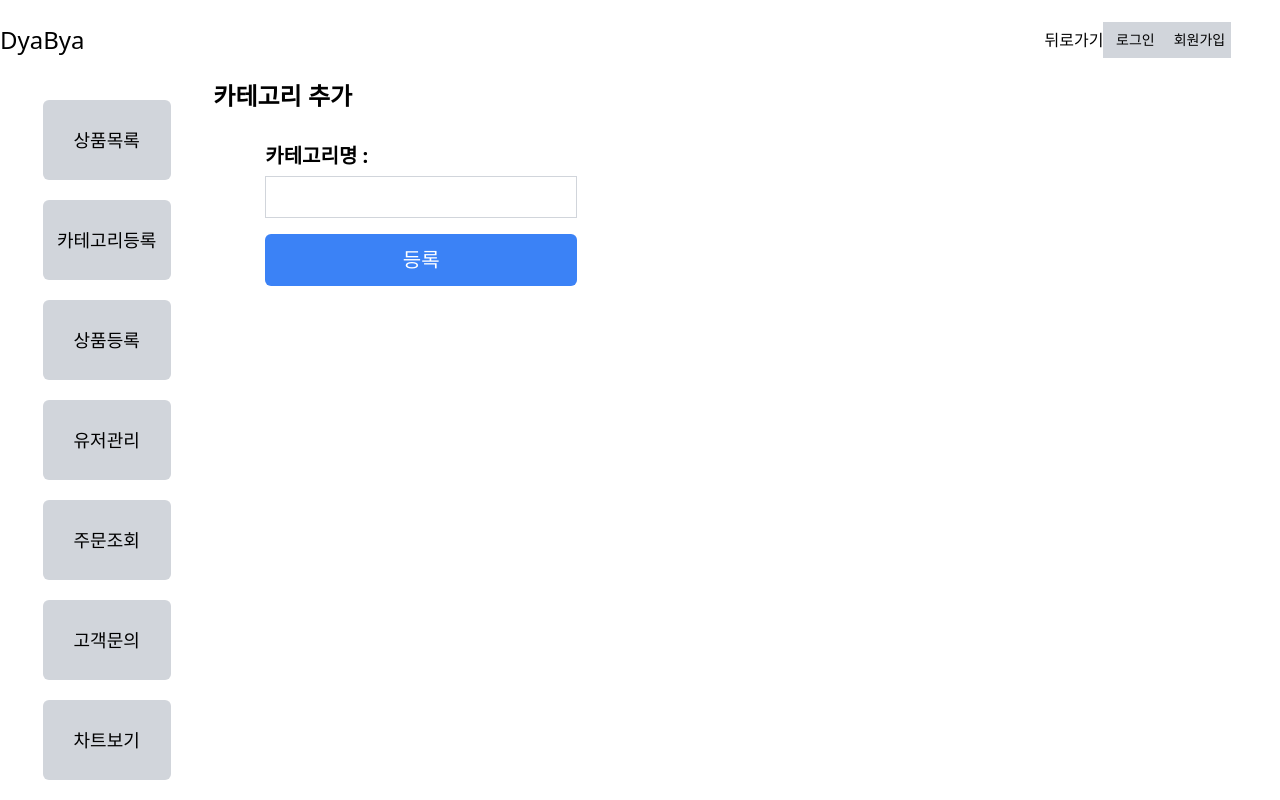
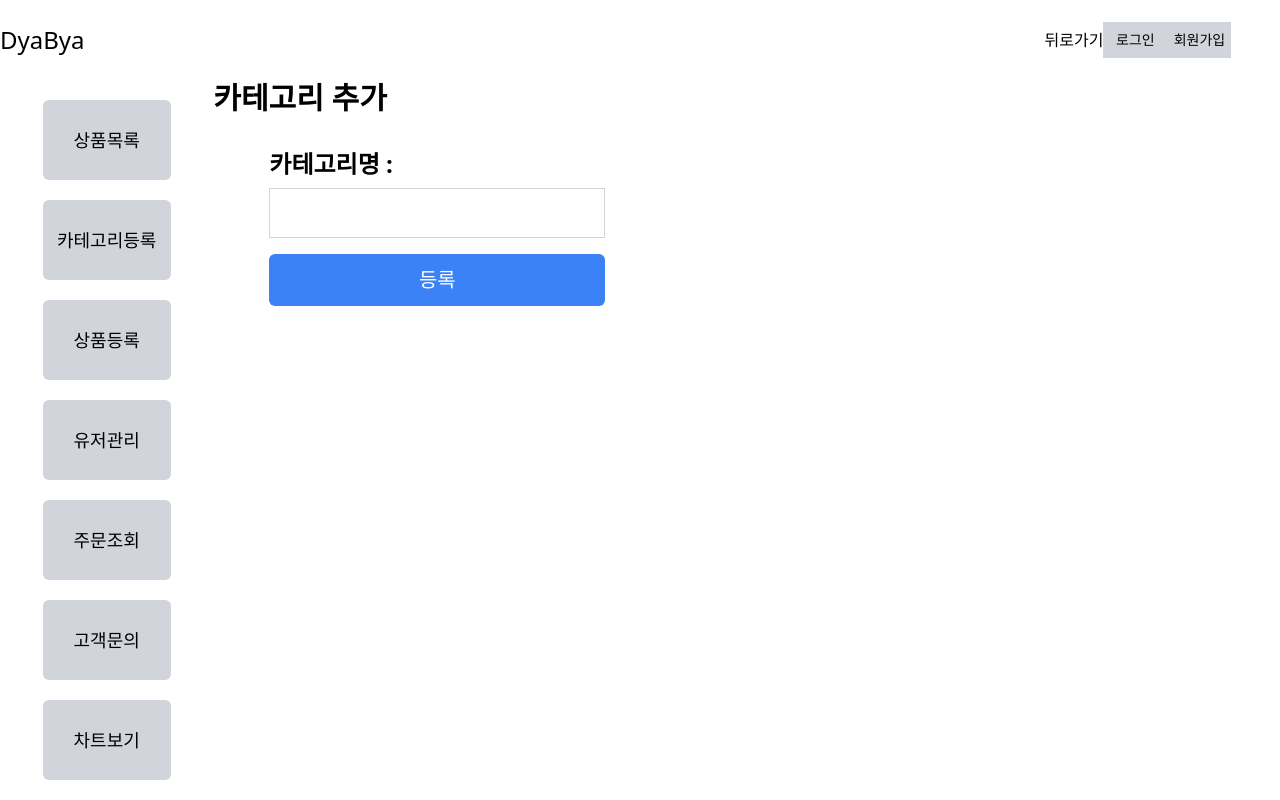
Before and after one commit to kimwoojin123/KDT-IaaS-1team-ERP, a Next.js app in the folder admin/: page /cateApply in a window 1280 px wide. Built offline with nearby package versions, Linux system fonts and the light colour scheme.

Commit message:
change height standard

```diff
--- a/admin/app/cateApply/page.tsx
+++ b/admin/app/cateApply/page.tsx
@@ -33,13 +33,13 @@ export default function CateApply(){
 
   return(
     <div>
-      <h1 className="text-2xl font-bold mb-6">카테고리 추가</h1>
+      <h1 className="text-3xl font-bold mb-6">카테고리 추가</h1>
         <form
-          className="flex flex-col max-w-md mx-auto my-8 md:my-3 w-screen md:w-3/4"
+          className="flex flex-col max-w-md mx-auto my-8 md:my-3 w-full md:w-3/4"
           onSubmit={handleSubmit}
         >
       <div className="mb-4">
-        <label className="text-xl font-bold" style={{ lineHeight: "2" }}>
+        <label className="text-2xl font-bold" style={{ lineHeight: "2" }}>
           카테고리명 :
           <input
             type="text"
--- a/admin/app/chart/page.tsx
+++ b/admin/app/chart/page.tsx
@@ -13,7 +13,7 @@ export default function Chart() {
   };
 
   return (
-    <div className="flex flex-col w-svw opacity-0 animate-fade-in">
+    <div className="flex flex-col w-screen opacity-0 animate-fade-in">
       <div className="flex justify-around">
         <button className="w-36 bg-gray-200 rounded-md" onClick={() => handleChartClick("SaleChart")}>총 판매량</button>
         <button className="w-36 bg-gray-200 rounded-md" onClick={() => handleChartClick("TopProductSection")}>최다 판매 상품</button>
--- a/admin/app/qna/page.tsx
+++ b/admin/app/qna/page.tsx
@@ -110,7 +110,7 @@ export default function Page() {
   }, [fetchData, pageInfo.currentPage]);
 
   return (
-    <div className="container mx-auto p-4 w-screen">
+    <div className="container mx-auto p-4">
       <h1 className="text-4xl font-bold mb-6">고객 문의</h1>
       <table>
         {showForm && (
```
